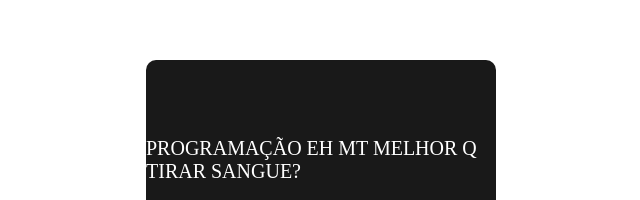
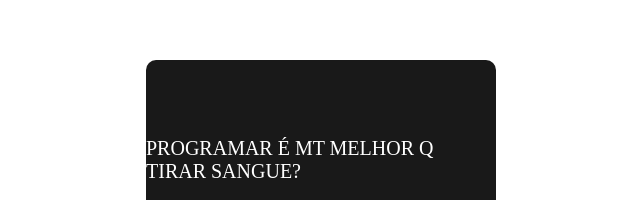
Before and after one commit to Vianba/simnao, a plain HTML site: page index.html in a window 1280 px wide. Shown: the part 315-515 px from the top of the page, 319-959 px from the left. Drawn offline with Linux system fonts and the light colour scheme.

Commit message:
Update index.html

```diff
--- a/index.html
+++ b/index.html
@@ -43,7 +43,7 @@
     </head>
     <body>
             <div class="box">
-                <p>PROGRAMAÇÃO EH MT MELHOR Q TIRAR SANGUE?</p>
+                <p>PROGRAMAR É MT MELHOR Q TIRAR SANGUE?</p>
                 <div class="buttons-container">
                     <button>
                         <a href="https://br.pinterest.com/pin/782430135248224721/">Sim</a>
```
